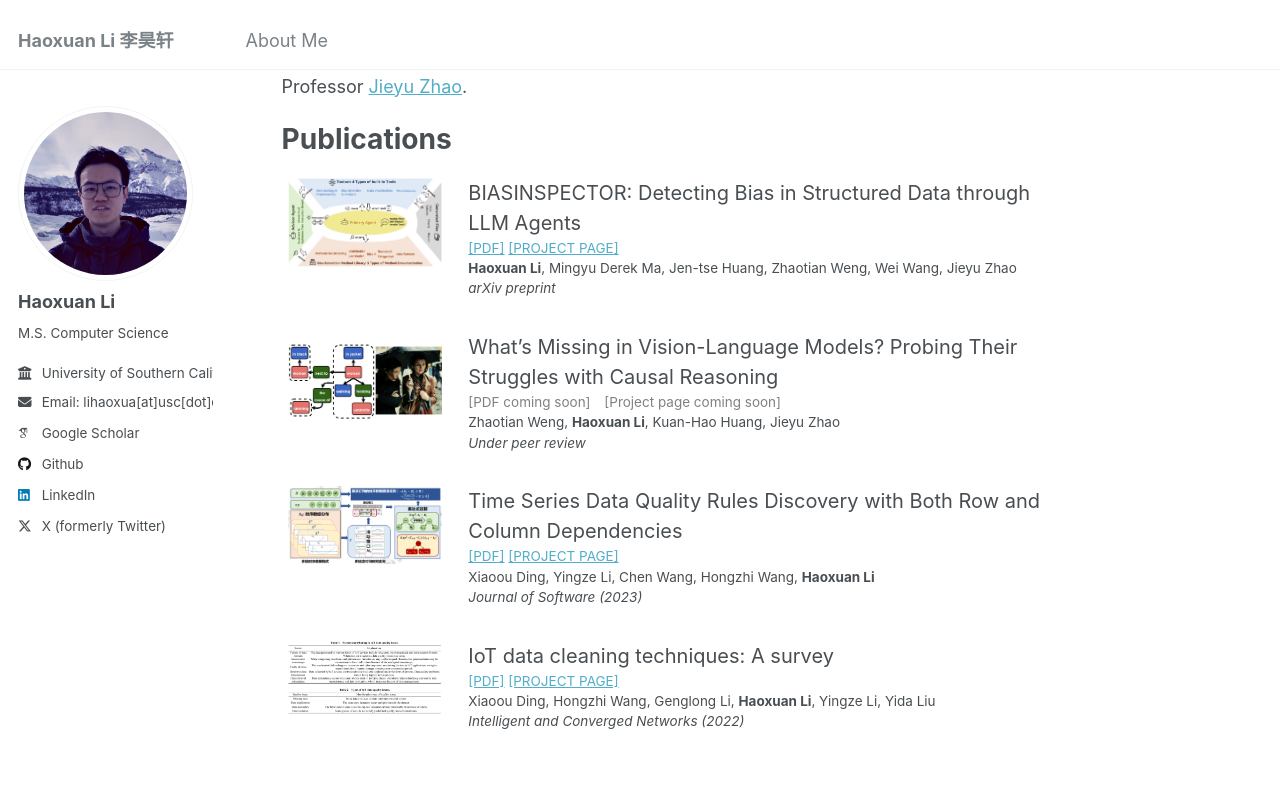
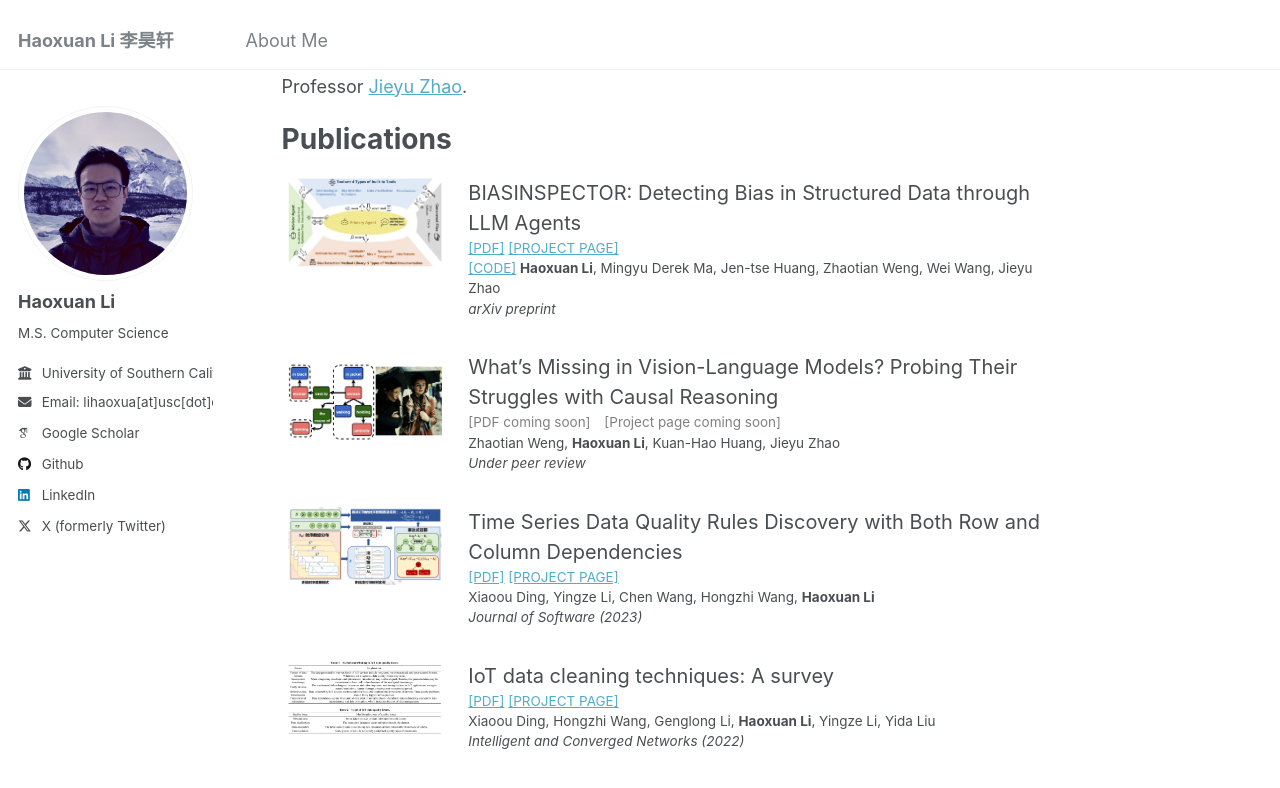
Before and after one commit to HauxLee/hauxlee.github.io, a Jekyll site: the page built from _pages/about.md, in a window 1280 px wide and 900 px high, scrolled down 440 px. Shown: the top 788 px of the window. Built offline with Jekyll 4.4.1, drawn with Linux system fonts in a browser that asks for light colours; some web fonts are replaced; a script that is not in the unit is left out.

Commit message:
Update publication section

```diff
--- a/_pages/about.md
+++ b/_pages/about.md
@@ -27,6 +27,7 @@ Publications
       <span style="font-size: 20px;">BIASINSPECTOR: Detecting Bias in Structured Data through LLM Agents</span> <br>
       <a href="https://arxiv.org/pdf/2504.04855">[PDF]</a>
       <a href="https://arxiv.org/abs/2504.04855">[PROJECT PAGE]</a> <br>
+      <a href="https://github.com/uscnlp-lime/BiasInspector">[CODE]</a>
       <strong>Haoxuan Li</strong>, Mingyu Derek Ma, Jen-tse Huang, Zhaotian Weng, Wei Wang, Jieyu Zhao  <br>
       <i>arXiv preprint</i> <br>
     </td>
```
